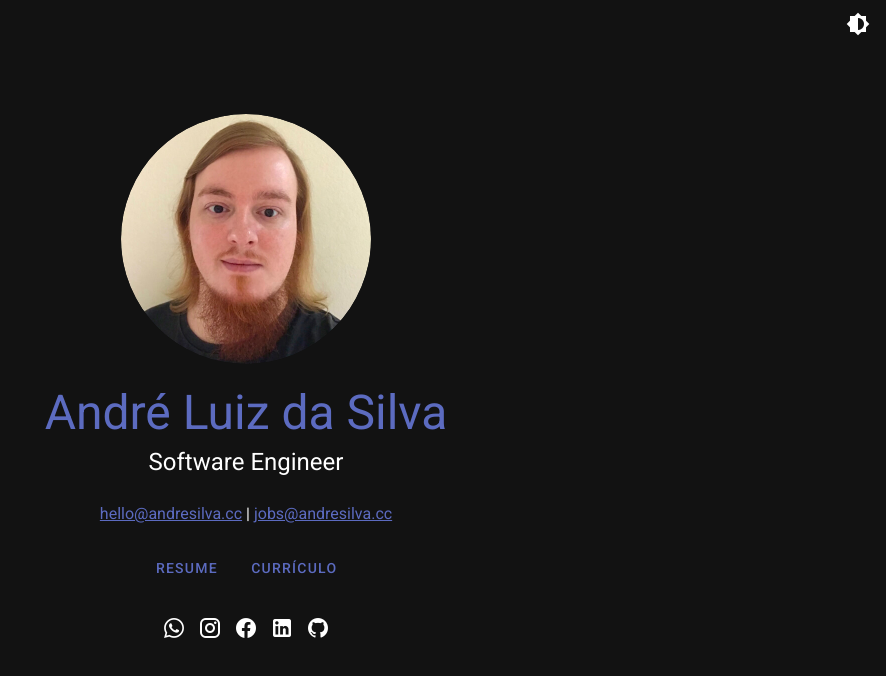
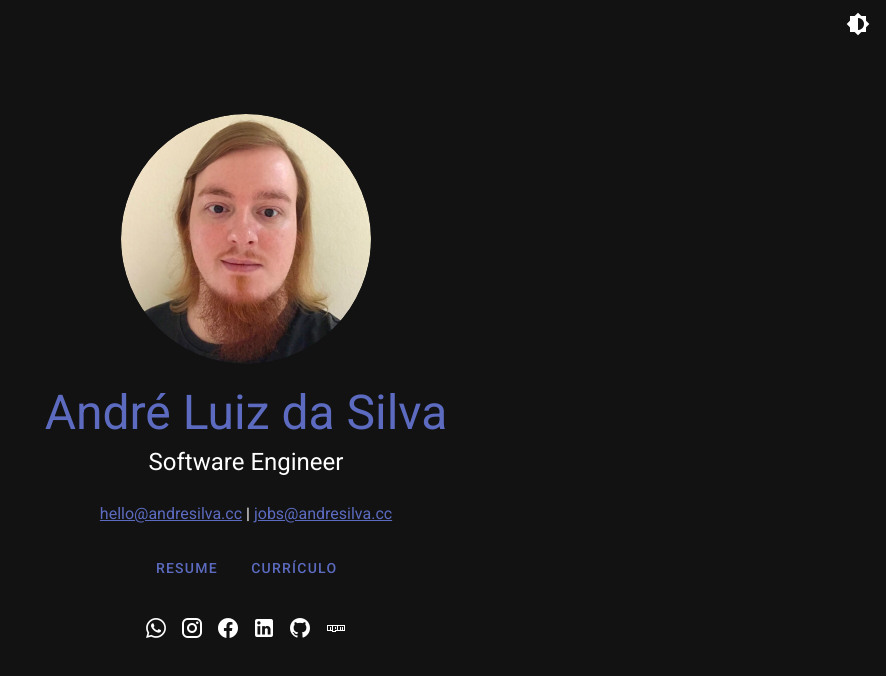
Before and after one commit to andresilva-cc/personal-website, a Nuxt app: page / in a window 1280 px wide. Shown: the top 676 px of the page, without its empty margins (394-1280 px from the left). Built offline with nearby package versions, Linux system fonts and the light colour scheme.

Commit message:
feat: Add npm to links

```diff
--- a/pages/index.vue
+++ b/pages/index.vue
@@ -94,6 +94,11 @@ export default {
           icon: 'mdi-github',
           to: 'https://github.com/andresilva-cc',
           target: '_blank'
+        },
+        {
+          icon: 'mdi-npm',
+          to: 'https://www.npmjs.com/~andresilva.cc',
+          target: '_blank'
         }
       ]
     }
```
